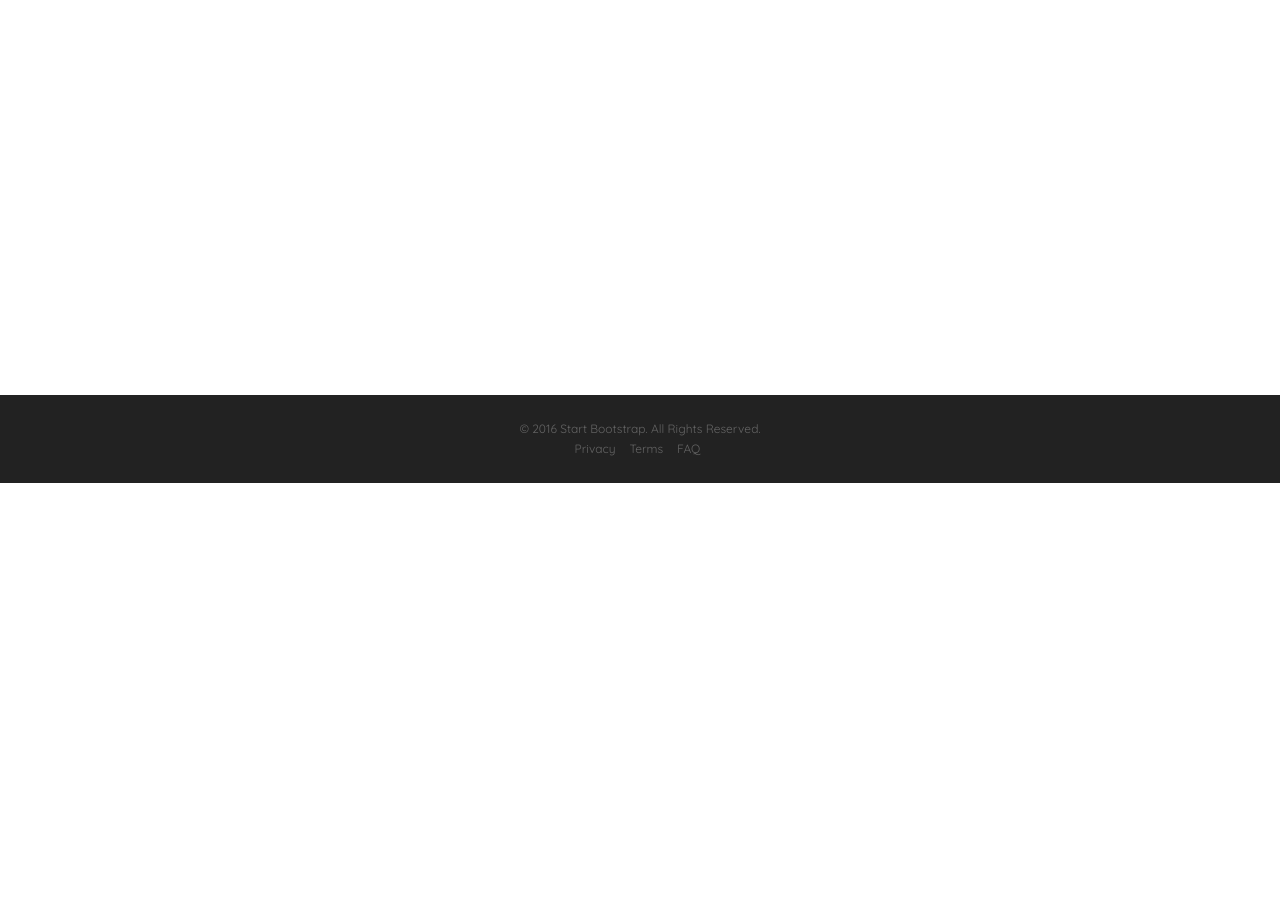
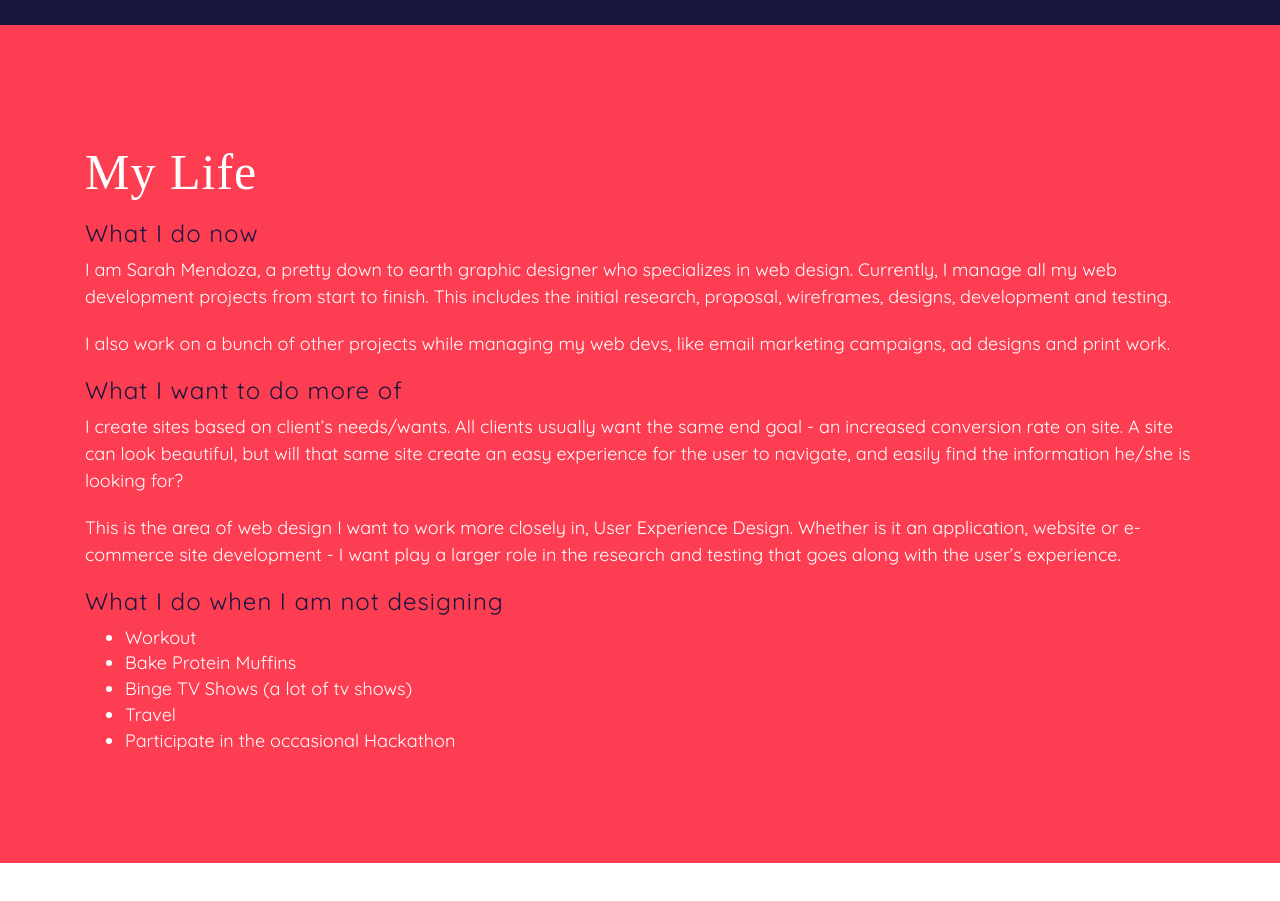
Before and after one commit to sarahdesigns/dozzadesigns, a website: page index.html in a window 1280 px wide. Shown: the part 2540-3441 px from the top of the page. Before the commit the page ends 3023 px from the top, so only its background shows below. Drawn offline with nearby package versions, Linux system fonts and the light colour scheme; a web font is replaced by a local one.

Commit message:
More changes
More changes

```diff
--- a/index.html
+++ b/index.html
@@ -277,9 +277,36 @@
     </div>
     </section>
 
-    <section id="about" class="about">
+ <section id="about" class="about">
+ <div class="container">
+ <div class="me col-md-12">
 
-  <div class="containter">
+<h2>My Life</h2>
+<h3>What I do now</h3>
+<p>I am Sarah Mendoza, a pretty down to earth graphic designer who specializes in web design.
+Currently, I manage all my web development projects from start to finish. This includes the initial research, proposal, wireframes, designs, development and testing. </p>
+<p>I also work on a bunch of other projects while managing my web devs, like email marketing
+campaigns, ad designs and print work. </p>
+
+<h3>What I want to do more of</h3>
+<p>I create sites based on client’s needs/wants. All clients usually want the same end goal - an
+increased conversion rate on site. A site can look beautiful, but will that same site create an easy experience for the user to navigate, and easily find the information he/she is looking for?</p>
+<p>This is the area of web design I want to work more closely in, User Experience Design.
+Whether is it an application, website or e-commerce site development - I want play a larger role in the research and testing that goes along with the user’s experience. </p>
+
+<h3>What I do when I am not designing</h3>
+<ul>
+<li>Workout</li>
+<li>Bake Protein Muffins</li>
+<li>Binge TV Shows (a lot of tv shows)</li>
+<li>Travel </li>
+<li>Participate in the occasional Hackathon </li>
+</ul>
+
+
+
+ </div>
+
   </div>
     </section>
 
```
Also changed, not shown: css/new-age.min.css.
